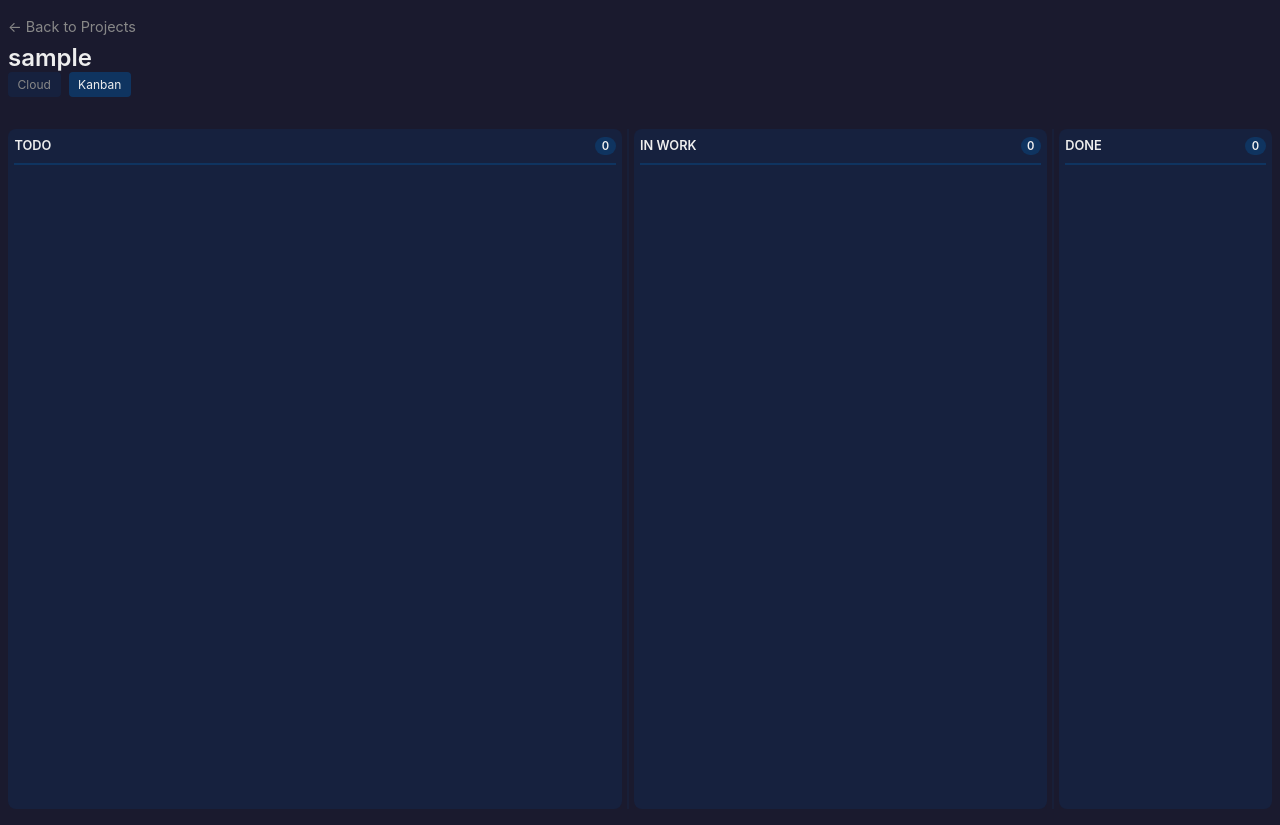
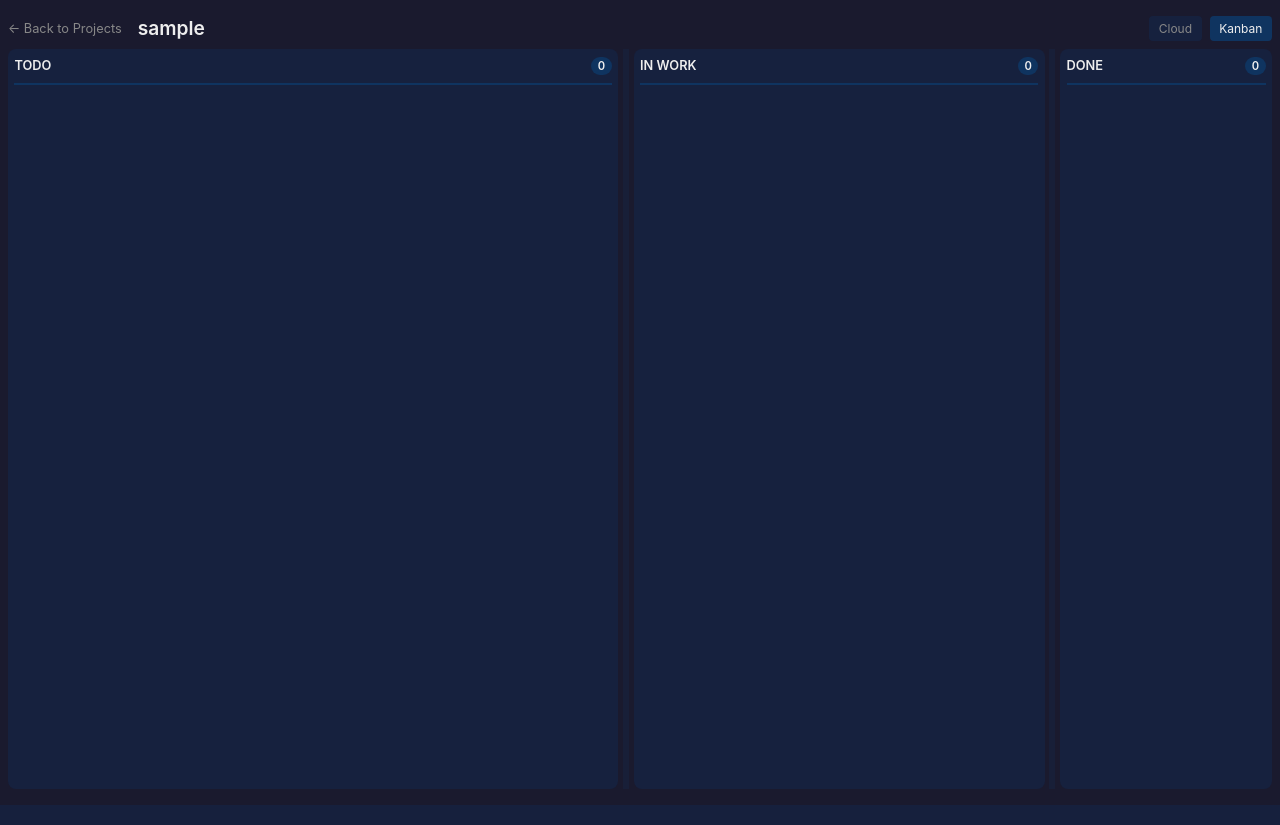
Before and after one commit to alexsteeel/md-task-mcp, a FastAPI app: a page that uses templates/base.html in a window 1280 px wide. Run offline with FastAPI, Linux system fonts and the light colour scheme.

Commit message:
fix: improve kanban UI and Firefox compatibility
- Swap Review and Report tabs order in task modal
- Compact header into single row (back link, title, view toggle)
- Fix column resize in Firefox using Pointer Events API
- Sort DONE column by task number descending (latest first)

🤖 Generated with [Claude Code](https://claude.com/claude-code)

Co-Authored-By: Claude Opus 4.5 <noreply@anthropic.com>

```diff
--- a/templates/base.html
+++ b/templates/base.html
@@ -31,20 +31,21 @@
         }
 
         header {
-            margin-bottom: 2rem;
+            margin-bottom: 0.5rem;
+            display: flex;
+            align-items: center;
+            gap: 1rem;
         }
 
         h1 {
-            font-size: 1.5rem;
+            font-size: 1.2rem;
             font-weight: 600;
         }
 
         .back-link {
             color: var(--text-muted);
             text-decoration: none;
-            font-size: 0.9rem;
-            margin-bottom: 0.5rem;
-            display: inline-block;
+            font-size: 0.8rem;
         }
 
         .back-link:hover {
@@ -364,6 +365,28 @@
             color: var(--text-muted);
         }
 
+        .modal-body table {
+            width: 100%;
+            border-collapse: collapse;
+            margin: 0.5rem 0;
+            font-size: 0.85rem;
+        }
+
+        .modal-body th, .modal-body td {
+            border: 1px solid var(--accent);
+            padding: 0.5rem 0.75rem;
+            text-align: left;
+        }
+
+        .modal-body th {
+            background: var(--accent);
+            font-weight: 600;
+        }
+
+        .modal-body tr:nth-child(even) {
+            background: rgba(15, 52, 96, 0.3);
+        }
+
         .status-badge {
             display: inline-block;
             padding: 0.1rem 0.3rem;
@@ -481,7 +504,7 @@
         .kanban {
             display: flex;
             gap: 0.3rem;
-            height: calc(100vh - 120px);
+            height: calc(100vh - 60px);
         }
 
         .kanban-column {
@@ -568,7 +591,7 @@
         .view-toggle {
             display: flex;
             gap: 0.5rem;
-            margin-bottom: 1rem;
+            margin-left: auto;
         }
 
         .view-toggle a {
@@ -587,15 +610,23 @@
         }
 
         .kanban-divider {
-            width: 2px;
+            width: 6px;
             background: var(--accent);
             cursor: col-resize;
             opacity: 0.2;
             transition: opacity 0.2s;
+            touch-action: none;
+            user-select: none;
+            -moz-user-select: none;
+            -webkit-user-select: none;
         }
 
         .kanban-divider:hover {
             opacity: 0.6;
+        }
+
+        .kanban-divider.dragging {
+            opacity: 0.8;
         }
     </style>
 </head>
--- a/web.py
+++ b/web.py
@@ -60,7 +60,7 @@ async def kanban_board(request: Request, name: str):
     board = {
         "todo": [t for t in tasks if t.status == "todo"],
         "work": [t for t in tasks if t.status == "work"],
-        "done": [t for t in tasks if t.status == "done"],
+        "done": sorted([t for t in tasks if t.status == "done"], key=lambda t: t.number, reverse=True),
     }
     return templates.TemplateResponse("kanban.html", {
         "request": request,
```
Also changed, not shown: templates/kanban.html (+23 -7 lines).
